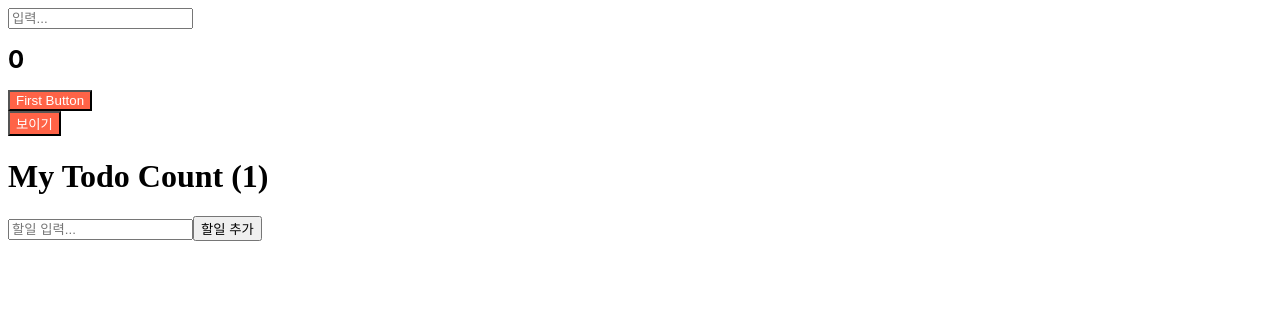
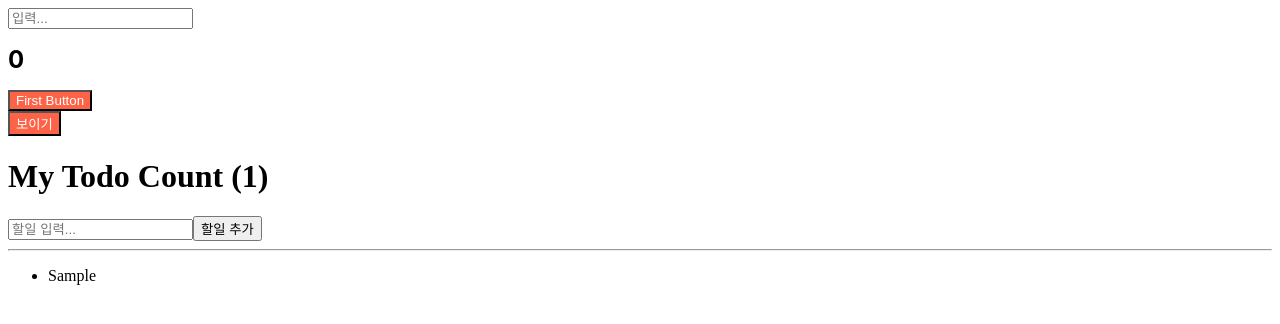
Before and after one commit to SeoHyeonMyeong/movie_application_react, a React (Create React App) app in the folder my-app/: page / in a window 1280 px wide. Both pictures are taken after typing "Sample" into the empty fields and a click on the button "할일 추가". Shown: the top 324 px of the page. Built offline with nearby package versions, Linux system fonts and the light colour scheme.

Commit message:
Update: display ToDoList as a <li> tag

```diff
--- a/my-app/src/Todo.js
+++ b/my-app/src/Todo.js
@@ -25,6 +25,12 @@ function Todo() {
                 />
                 <button>할일 추가</button>
             </form>
+            <hr />
+            <ul>
+                { toDoList.map((item, index) => (
+                <li key={index}>{item}</li>
+                )) }
+            </ul>
         </div>
     )
 }
```
